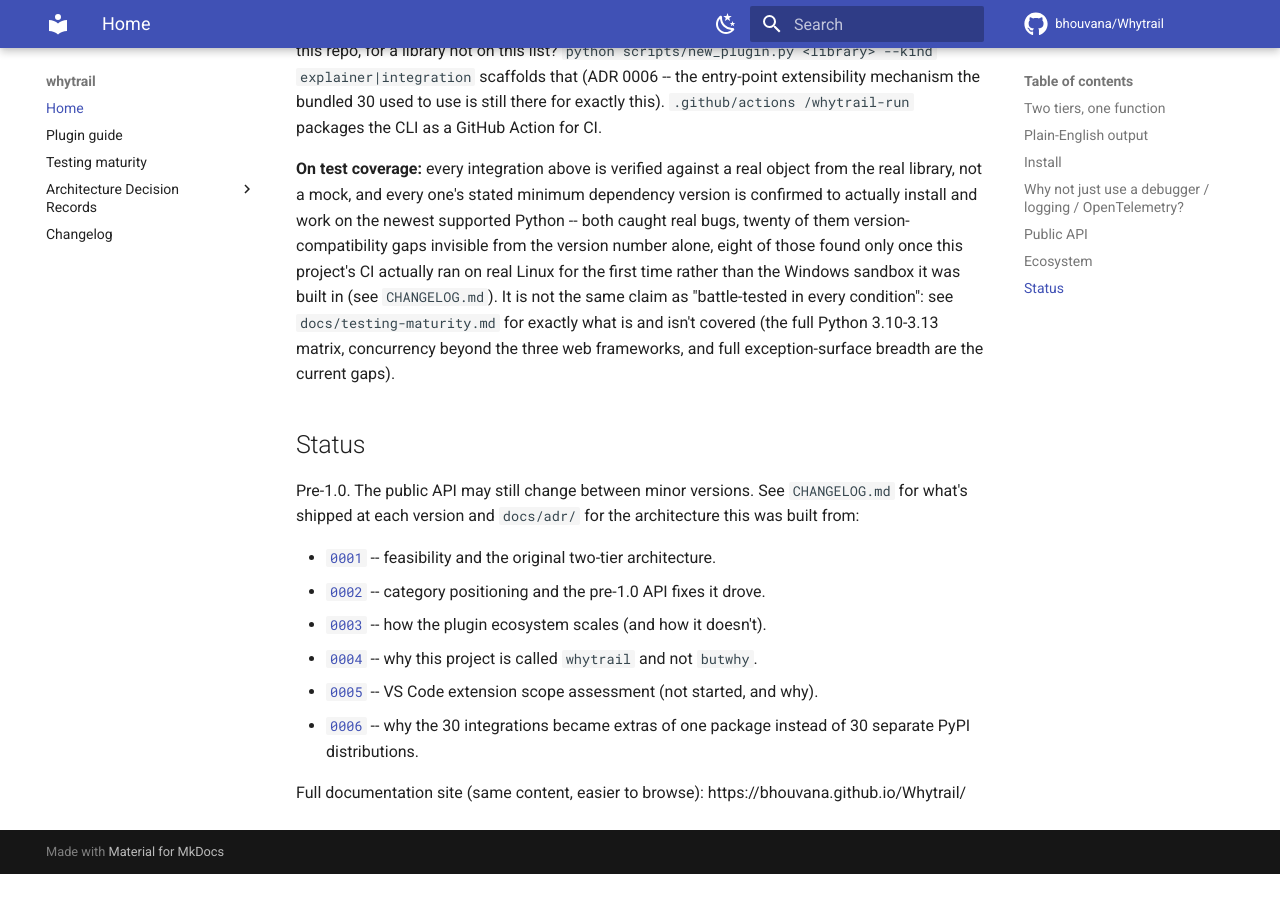
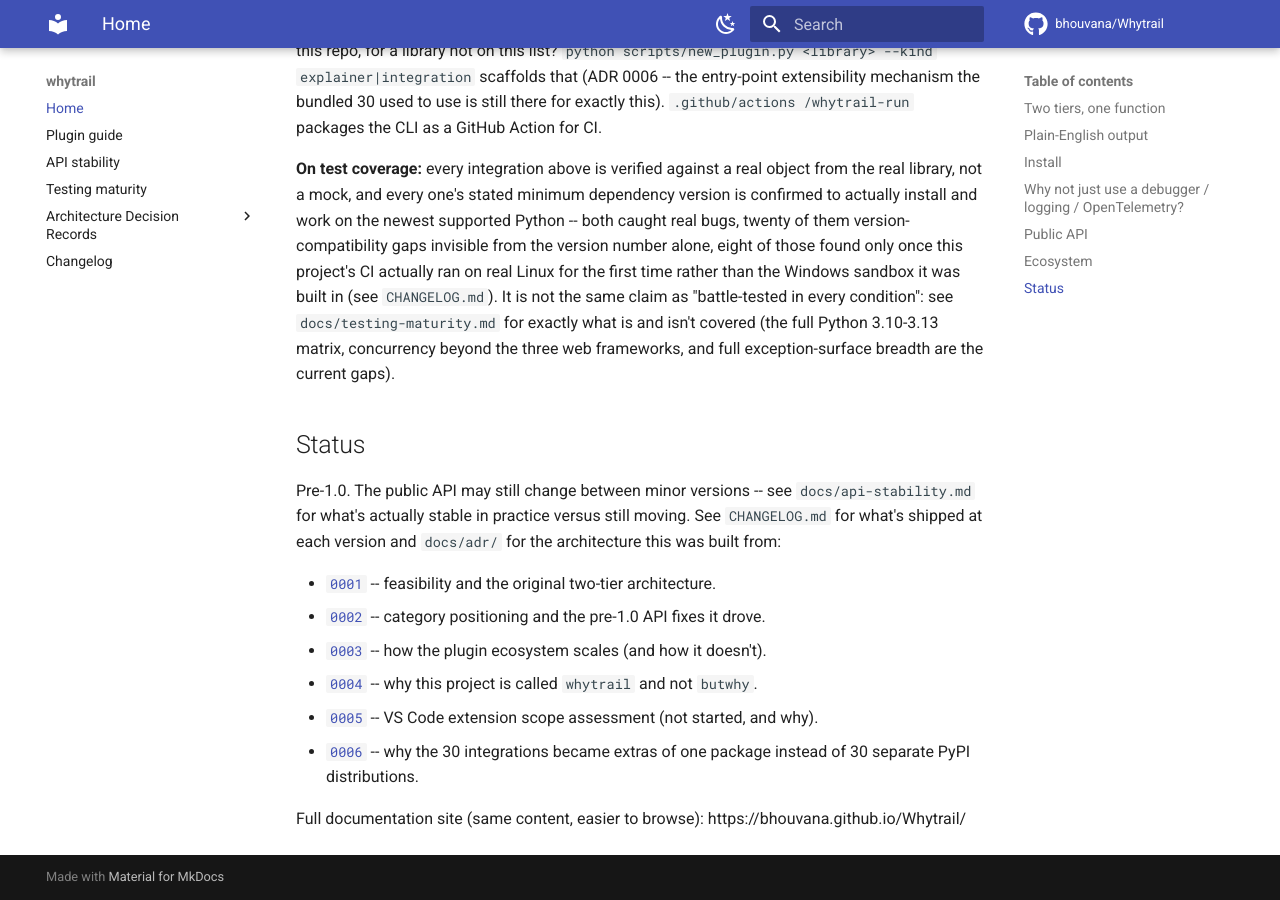
Before and after one commit to bhouvana/Whytrail, an MkDocs documentation site: the page built from docs/index.md, in a window 1280 px wide and 900 px high, scrolled down 3079 px. Built offline with MkDocs 1.6.1 and Material for MkDocs 9.7.7, drawn with Linux system fonts in a browser that asks for light colours; comment, search, counter and statistics services are not loaded; before the commit the page ends 3953 px from its top, so only the background shows below that.

Commit message:
Add API stability policy doc
No ADR states a checkable bar for cutting 1.0, and CHANGELOG's 0.1.0
entry cites one that doesn't actually exist in the ADR it points to --
worth naming plainly. Documents what's actually stable in practice
(the five verbs, Explanation/ExplanationStep/Confidence, the frozen
Explainer Protocol v1) versus what's still moving (ExplanationStep's
field set, __all__, integration internals).

```diff
--- a/README.md
+++ b/README.md
@@ -140,9 +140,10 @@ gaps).
 
 ## Status
 
-Pre-1.0. The public API may still change between minor versions. See
-`CHANGELOG.md` for what's shipped at each version and `docs/adr/` for the
-architecture this was built from:
+Pre-1.0. The public API may still change between minor versions -- see
+`docs/api-stability.md` for what's actually stable in practice versus
+still moving. See `CHANGELOG.md` for what's shipped at each version and
+`docs/adr/` for the architecture this was built from:
 
 - [`0001`](docs/adr/0001-whytrail-architecture.md) -- feasibility and the
   original two-tier architecture.
--- a/mkdocs.yml
+++ b/mkdocs.yml
@@ -15,6 +15,7 @@ docs_dir: docs
 nav:
   - Home: index.md
   - Plugin guide: plugin-guide.md
+  - API stability: api-stability.md
   - Testing maturity: testing-maturity.md
   - Architecture Decision Records:
       - "0001 - Architecture and feasibility": adr/0001-whytrail-architecture.md
```
Also changed, not shown: docs/api-stability.md (added, +65 -0 lines).
